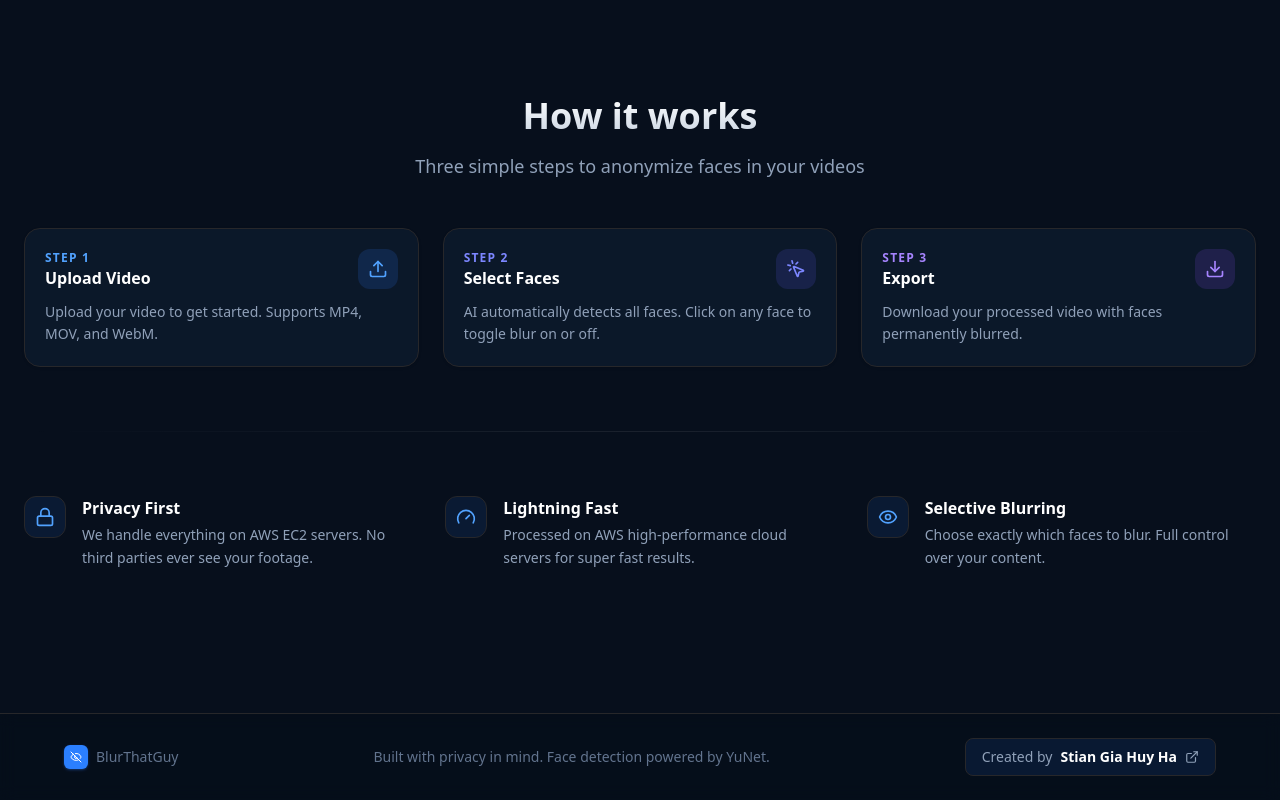
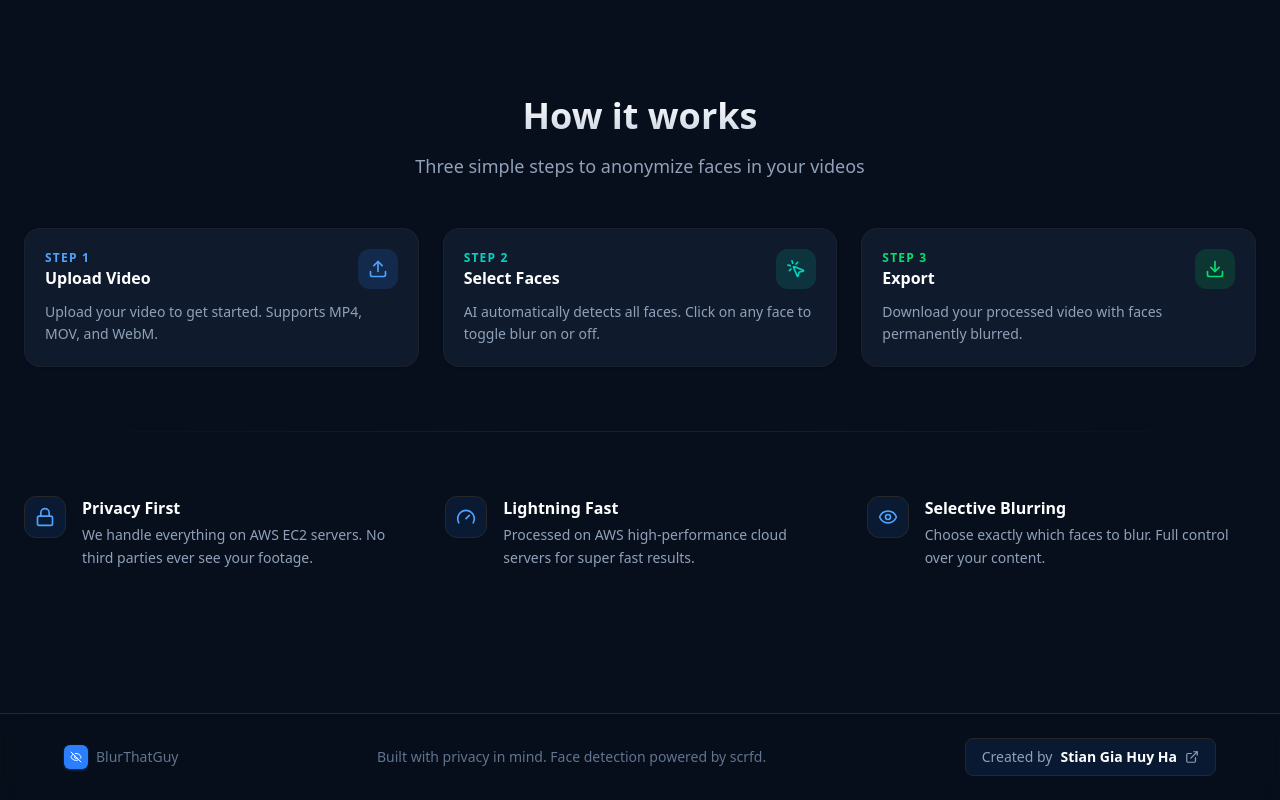
Before and after one commit to StianHa02/BlurThatGuyProject, a Next.js app: page / in a window 1280 px wide. Shown: the part 800-1600 px from the top of the page. Built offline with nearby package versions, Linux system fonts and the light colour scheme; a web font is replaced by a local one.

Commit message:
Refactor color scheme in UI components; update face detection logic to support abort signal

```diff
--- a/app/(landing)/components/BackgroundBlobs.tsx
+++ b/app/(landing)/components/BackgroundBlobs.tsx
@@ -6,9 +6,9 @@ export function BackgroundBlobs() {
 	return (
 		<div className="fixed inset-0 overflow-hidden pointer-events-none z-0">
 			<div className="absolute -top-40 -left-40 w-175 h-175 rounded-full bg-blue-600/20 blur-[120px]" />
-			<div className="absolute -top-20 right-0 w-[500px] h-[500px] rounded-full bg-indigo-600/15 blur-[100px]" />
-			<div className="absolute top-[80vh] left-1/2 -translate-x-1/2 w-[600px] h-[400px] rounded-full bg-blue-500/10 blur-[100px]" />
-			<div className="absolute top-[130vh] right-0 w-[400px] h-[400px] rounded-full bg-indigo-600/10 blur-[100px]" />
+			<div className="absolute -top-20 right-0 w-[500px] h-[500px] rounded-full bg-teal-500/15 blur-[100px]" />
+			<div className="absolute top-[80vh] left-1/2 -translate-x-1/2 w-[600px] h-[400px] rounded-full bg-teal-400/10 blur-[100px]" />
+			<div className="absolute top-[130vh] right-0 w-[400px] h-[400px] rounded-full bg-green-500/10 blur-[100px]" />
 			<div className="absolute top-[160vh] left-0 w-[400px] h-[400px] rounded-full bg-blue-600/10 blur-[100px]" />
 		</div>
 	);
--- a/app/(landing)/components/FeatureCard.tsx
+++ b/app/(landing)/components/FeatureCard.tsx
@@ -8,36 +8,33 @@ interface FeatureCardProps {
   step: number;
   title: string;
   description: string;
-  color: 'indigo' | 'purple' | 'pink';
+  color: 'blue' | 'teal' | 'green';
 }
 
 const colorClasses = {
-  indigo: {
-    spotlight: 'rgba(59,130,246,0.10)',
-    shimmer: 'via-blue-400/60',
-    corner: 'from-blue-400/50',
+  blue: {
+    spotlight: 'rgba(59,130,246,0.12)',
+    glow: 'rgba(96,165,250,0.9)',
+    base: 'rgba(255,255,255,0.08)',
     iconBg: 'bg-blue-500/15',
     iconText: 'text-blue-400',
     stepText: 'text-blue-400',
-    border: 'hover:border-blue-500/40',
   },
-  purple: {
-    spotlight: 'rgba(99,102,241,0.10)',
-    shimmer: 'via-indigo-400/60',
-    corner: 'from-indigo-400/50',
-    iconBg: 'bg-indigo-500/15',
-    iconText: 'text-indigo-400',
-    stepText: 'text-indigo-400',
-    border: 'hover:border-indigo-500/40',
+  teal: {
+    spotlight: 'rgba(20,184,166,0.12)',
+    glow: 'rgba(45,212,191,0.9)',
+    base: 'rgba(255,255,255,0.08)',
+    iconBg: 'bg-teal-500/15',
+    iconText: 'text-teal-400',
+    stepText: 'text-teal-400',
   },
-  pink: {
-    spotlight: 'rgba(139,92,246,0.10)',
-    shimmer: 'via-violet-400/60',
-    corner: 'from-violet-400/50',
-    iconBg: 'bg-violet-500/15',
-    iconText: 'text-violet-400',
-    stepText: 'text-violet-400',
-    border: 'hover:border-violet-500/40',
+  green: {
+    spotlight: 'rgba(34,197,94,0.12)',
+    glow: 'rgba(74,222,128,0.9)',
+    base: 'rgba(255,255,255,0.08)',
+    iconBg: 'bg-green-500/15',
+    iconText: 'text-green-400',
+    stepText: 'text-green-400',
   },
 };
 
@@ -57,30 +54,28 @@ export function FeatureCard({ icon: Icon, step, title, description, color }: Fea
     setSpotlight((prev) => ({ ...prev, opacity: 0 }));
   };
 
+  const borderBg = spotlight.opacity
+    ? `radial-gradient(250px circle at ${spotlight.x}px ${spotlight.y}px, ${colors.glow}, ${colors.base} 60%)`
+    : colors.base;
+
   return (
     <div
       ref={boxRef}
       onMouseMove={handleMouseMove}
       onMouseLeave={handleMouseLeave}
-      className={`group relative rounded-2xl p-5 bg-[#0d1b2e]/80 border border-white/8 shadow-sm transition-all duration-300 ease-out hover:-translate-y-1 ${colors.border} hover:shadow-xl hover:shadow-black/40 overflow-hidden`}
+      className="group relative rounded-2xl p-[1px] flex flex-col shadow-sm transition-all duration-300 ease-out hover:-translate-y-1 hover:shadow-xl hover:shadow-black/40"
+      style={{ background: borderBg }}
     >
-      {/* Mouse spotlight */}
+      <div className="relative flex-1 rounded-[calc(1rem-1px)] p-5 bg-[#0d1b2e]/80 overflow-hidden">
+
+        {/* Interior spotlight */}
         <div
-        className="pointer-events-none absolute inset-0 rounded-2xl transition-opacity duration-300"
+          className="pointer-events-none absolute inset-0 transition-opacity duration-300"
           style={{
             opacity: spotlight.opacity,
             background: `radial-gradient(350px circle at ${spotlight.x}px ${spotlight.y}px, ${colors.spotlight}, transparent 70%)`,
           }}
         />
-
-      {/* Top shimmer */}
-      <div className={`pointer-events-none absolute inset-x-0 top-0 h-px bg-gradient-to-r from-transparent ${colors.shimmer} to-transparent opacity-0 group-hover:opacity-100 transition-opacity duration-500`} />
-
-      {/* Corner accent */}
-      <div className="pointer-events-none absolute top-0 right-0 w-16 h-16 overflow-hidden rounded-tr-2xl">
-        <div className={`absolute top-0 right-0 w-px h-8 bg-gradient-to-b ${colors.corner} to-transparent opacity-0 group-hover:opacity-100 transition-opacity duration-500`} />
-        <div className={`absolute top-0 right-0 h-px w-8 bg-gradient-to-l ${colors.corner} to-transparent opacity-0 group-hover:opacity-100 transition-opacity duration-500`} />
-      </div>
 
         {/* Content */}
         <div className="relative flex items-center justify-between gap-3 mb-3">
@@ -95,5 +90,6 @@ export function FeatureCard({ icon: Icon, step, title, description, color }: Fea
 
         <p className="relative text-slate-400 text-sm leading-relaxed">{description}</p>
       </div>
+    </div>
   );
 }
--- a/app/(landing)/components/Footer.tsx
+++ b/app/(landing)/components/Footer.tsx
@@ -15,7 +15,7 @@ export function Footer() {
         </Link>
 
         <p className="text-sm text-slate-500">
-          Built with privacy in mind. Face detection powered by YuNet.
+          Built with privacy in mind. Face detection powered by scrfd.
         </p>
 
         <a
--- a/app/(landing)/page.tsx
+++ b/app/(landing)/page.tsx
@@ -11,21 +11,21 @@ const FEATURES = [
 		step: 1,
 		title: 'Upload Video',
 		description: 'Upload your video to get started. Supports MP4, MOV, and WebM.',
-		color: 'indigo' as const,
+		color: 'blue' as const,
 	},
 	{
 		icon: MousePointerClick,
 		step: 2,
 		title: 'Select Faces',
 		description: 'AI automatically detects all faces. Click on any face to toggle blur on or off.',
-		color: 'purple' as const,
+		color: 'teal' as const,
 	},
 	{
 		icon: Download,
 		step: 3,
 		title: 'Export',
 		description: 'Download your processed video with faces permanently blurred.',
-		color: 'pink' as const,
+		color: 'green' as const,
 	},
 ];
 
@@ -193,7 +193,6 @@ export default function Home() {
 
 					</div>
 				</section>
-
 				<Footer />
 			</div>
 
--- a/app/upload/hooks/useFaceDetection.ts
+++ b/app/upload/hooks/useFaceDetection.ts
@@ -8,9 +8,10 @@ interface UseDetectionOptions {
   sampleRate: number;
   videoId: string | null;
   onError: (error: string) => void;
+  signal?: AbortSignal;
 }
 
-export function useFaceDetection({ sampleRate, videoId, onError }: UseDetectionOptions) {
+export function useFaceDetection({ sampleRate, videoId, onError, signal }: UseDetectionOptions) {
   const [tracks, setTracks] = useState<Track[]>([]);
   const [selectedTrackIds, setSelectedTrackIds] = useState<number[]>([]);
   const [processing, setProcessing] = useState(false);
@@ -57,7 +58,7 @@ export function useFaceDetection({ sampleRate, videoId, onError }: UseDetectionO
 
         if (num < 85) setStatus('Detecting faces...');
         else setStatus('Building face tracks...');
-      });
+      }, signal);
 
       setTracks(builtTracks);
       setSelectedTrackIds([]);
@@ -75,6 +76,7 @@ export function useFaceDetection({ sampleRate, videoId, onError }: UseDetectionO
       setProcessing(false);
       return builtTracks.length > 0;
     } catch (err) {
+      if ((err as Error).name === 'AbortError') { setProcessing(false); setStatus(''); return false; }
       onError(err instanceof Error ? err.message : 'An error occurred during face detection.');
       setProcessing(false);
       setStatus('');
--- a/app/upload/page.tsx
+++ b/app/upload/page.tsx
@@ -1,6 +1,6 @@
 'use client';
 
-import { useState } from 'react';
+import { useState, useRef } from 'react';
 import dynamic from 'next/dynamic';
 import { Eye, EyeOff, Users, UserX, Info, Download, Loader2 } from 'lucide-react';
 import { useVideoUpload, useFaceDetection, useVideoExport } from './hooks';
@@ -26,12 +26,14 @@ function formatDuration(seconds: number): string {
 export default function UploadPage() {
   const [currentStep, setCurrentStep] = useState<Step>('upload');
   const [sampleRate, setSampleRate] = useState(3);
+  const abortRef = useRef<AbortController>(new AbortController());
 
   const upload = useVideoUpload();
   const detection = useFaceDetection({
     sampleRate,
     videoId: upload.videoId,
     onError: upload.setError,
+    signal: abortRef.current.signal,
   });
   const exportHook = useVideoExport({
     videoId: upload.videoId,
@@ -39,6 +41,7 @@ export default function UploadPage() {
     selectedTrackIds: detection.selectedTrackIds,
     sampleRate,
     onError: upload.setError,
+    signal: abortRef.current.signal,
   });
 
   async function handleFileSelect(file: File) {
@@ -52,6 +55,8 @@ export default function UploadPage() {
   }
 
   function handleReset() {
+    abortRef.current.abort();
+    abortRef.current = new AbortController();
     upload.reset();
     detection.reset();
     setCurrentStep('upload');
--- a/lib/faceClient.ts
+++ b/lib/faceClient.ts
@@ -23,12 +23,14 @@ export async function loadModels(): Promise<void> {
 export async function detectFacesInVideo(
   videoId: string,
   sampleRate = 3,
-  onProgress?: (progress: number) => void
+  onProgress?: (progress: number) => void,
+  signal?: AbortSignal
 ): Promise<Track[]> {
   if (!isReady) throw new Error('Face detector not loaded. Call loadModels() first.');
 
   const response = await fetch(`${API_URL}/detect-video/${videoId}?sample_rate=${sampleRate}`, {
     method: 'POST',
+    signal,
   });
 
   if (!response.ok) {
@@ -38,6 +40,8 @@ export async function detectFacesInVideo(
 
   const reader = response.body?.getReader();
   if (!reader) throw new Error('Response body is not readable');
+
+  signal?.addEventListener('abort', () => reader.cancel(), { once: true });
 
   let tracks: Track[] = [];
   const decoder = new TextDecoder();
```
Also changed, not shown: app/upload/hooks/useVideoExport.ts (+4 -8 lines). Lines whose indentation alone changed are shown as unchanged.
